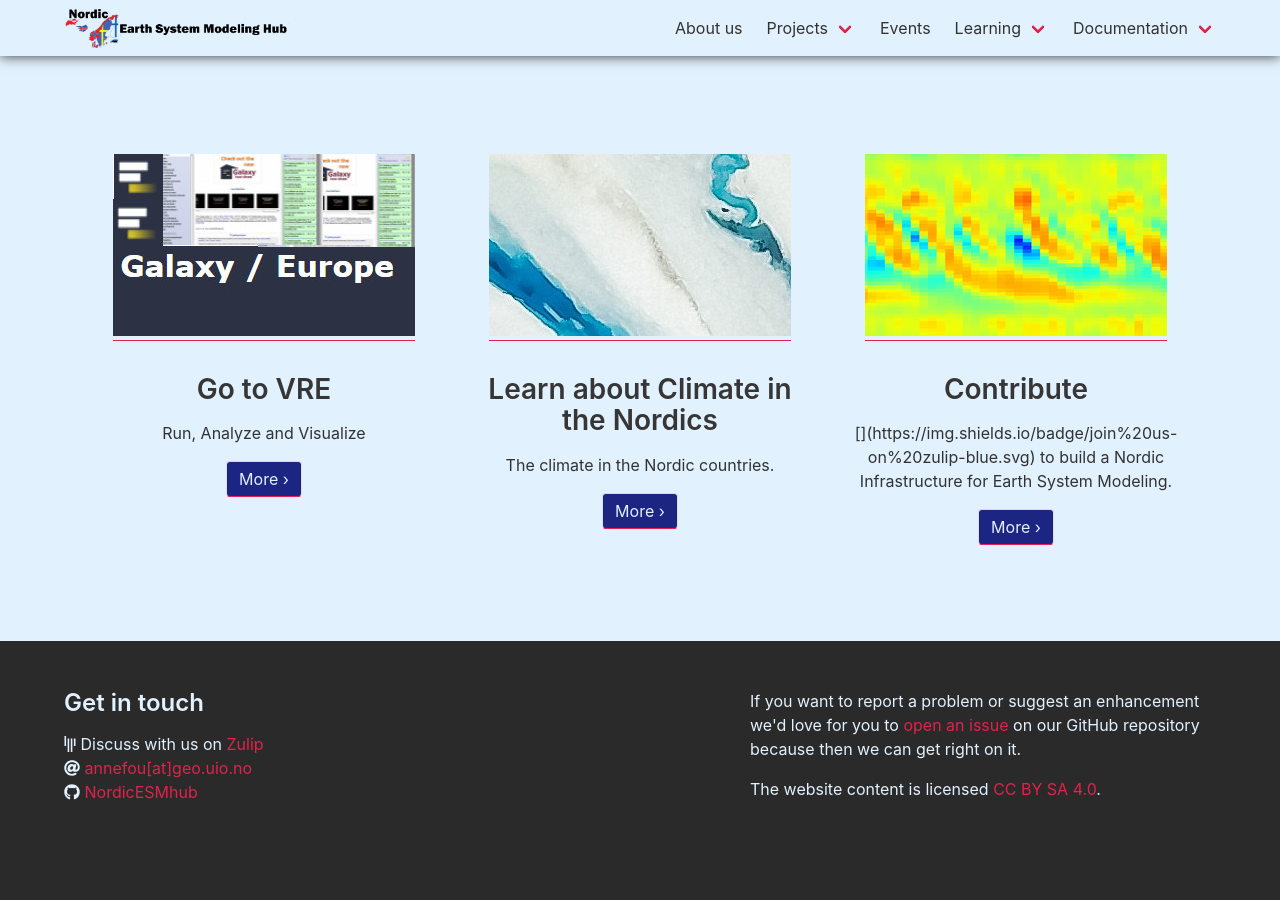
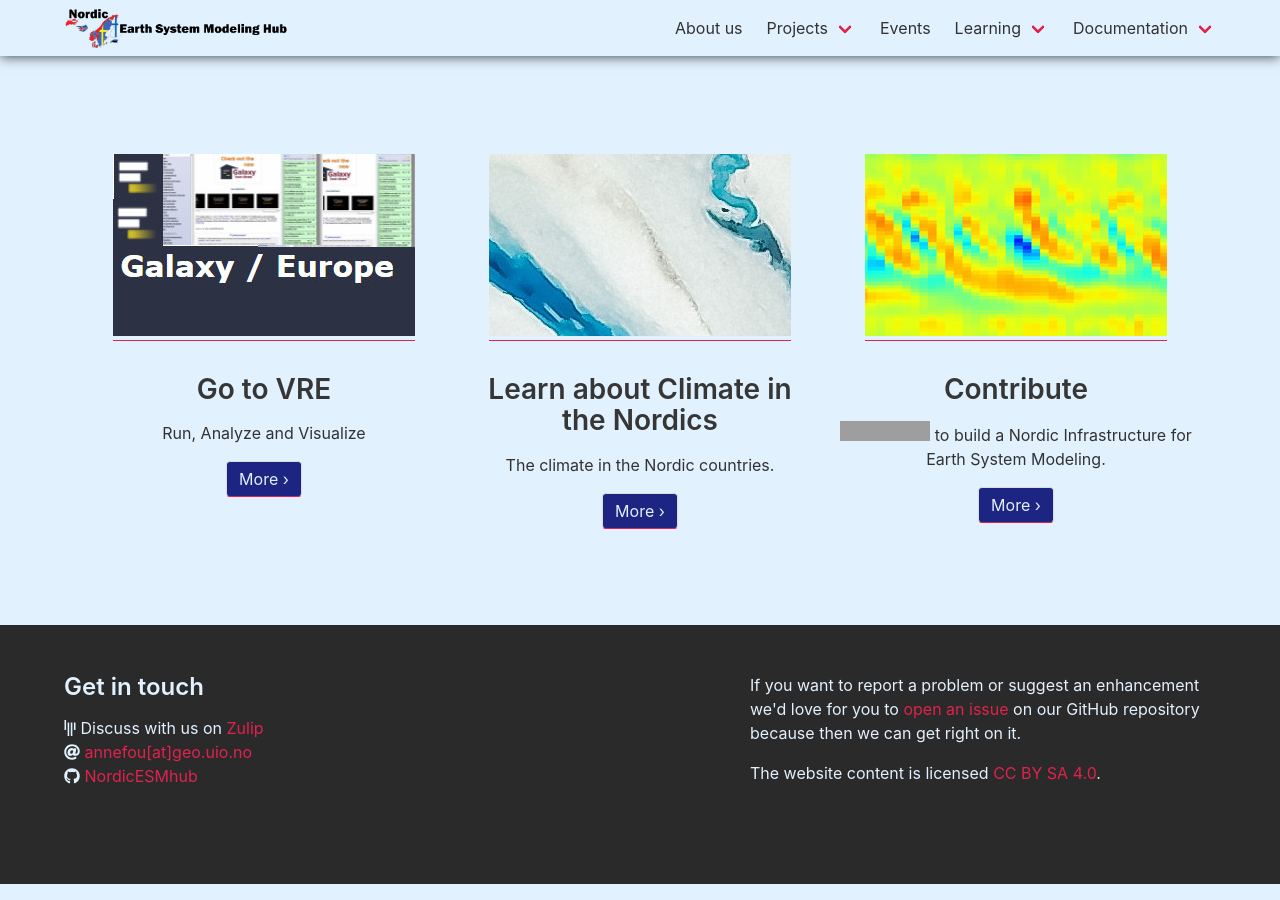
Before and after one commit to NordicESMhub/nordicesmhub.github.io, a Jekyll site: the page built from index.md, in a window 1280 px wide and 900 px high, scrolled down 764 px. Built offline with Jekyll 4.4.1, drawn with Linux system fonts in a browser that asks for light colours; nearby versions of some CDN libraries; part of the change alters nothing that is shown; grey boxes are pictures that could not be loaded.

Commit message:
image needs to be embedded in html

```diff
--- a/index.md
+++ b/index.md
@@ -19,7 +19,7 @@ widget3:
   title: "Contribute"
   url: '/projects/ines'
   image: /images/widget-3-302x182.jpg
-  text: '[](https://img.shields.io/badge/join%20us-on%20zulip-blue.svg) to build a Nordic Infrastructure for Earth System Modeling.'
+  text: '<img src="https://img.shields.io/badge/join%20us-on%20zulip-blue.svg"> to build a Nordic Infrastructure for Earth System Modeling.'
 ---
 
 The aim of the Nordic Earth System Modeling Hub to build a Nordic ESM community within the Nordic countries (Denmark, Finland, Sweden, Iceland, Estonia, Norway) for sharing knowledge, codes (climate models, Galaxy climate data analysis and visualization tools),
```
